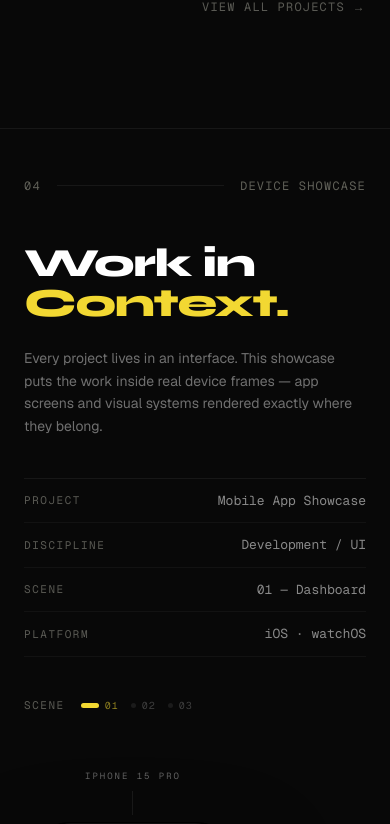
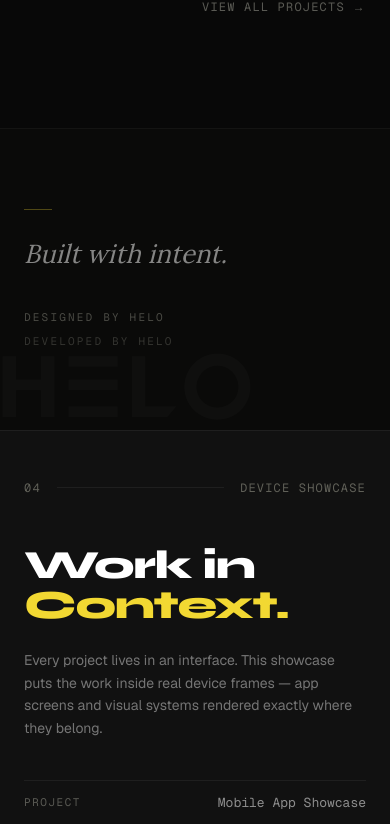
Before and after one commit to hectorslop1/imhelo, a Next.js app: page / in a window 390 px wide. Shown: the part 3076-3900 px from the top of the page. Built offline with nearby package versions, Linux system fonts and the light colour scheme.

Commit message:
feat: enhance layout with new Lora font for typographic contrast; add SectionBreak component for visual separation

```diff
--- a/src/app/layout.tsx
+++ b/src/app/layout.tsx
@@ -1,5 +1,5 @@
 import type { Metadata } from "next";
-import { Geist, Geist_Mono, Syne } from "next/font/google";
+import { Geist, Geist_Mono, Syne, Lora } from "next/font/google";
 import localFont from "next/font/local";
 import SmoothScroll from "@/components/ui/SmoothScroll";
 import CustomCursor from "@/components/ui/CustomCursor";
@@ -19,6 +19,15 @@ const syne = Syne({
   variable: "--font-syne",
   subsets: ["latin"],
   weight: ["400", "500", "600", "700", "800"],
+});
+
+// Lora — editorial serif, used very sparingly for typographic contrast moments.
+// Not for body text. Only for curated italic accents (section break, pull quotes).
+const lora = Lora({
+  variable: "--font-lora",
+  subsets: ["latin"],
+  weight: ["400", "700"],
+  style: ["normal", "italic"],
 });
 
 // Singapore Sling — custom display font used only for the HELO wordmark
@@ -45,7 +54,7 @@ export default function RootLayout({
   return (
     <html
       lang="en"
-      className={`${geistSans.variable} ${geistMono.variable} ${syne.variable} ${singaporeSling.variable} antialiased`}
+      className={`${geistSans.variable} ${geistMono.variable} ${syne.variable} ${lora.variable} ${singaporeSling.variable} antialiased`}
     >
       <body className="bg-[#0d0d0d] text-[#f5efe6] min-h-screen overflow-x-hidden">
         <CustomCursor />
--- a/src/app/page.tsx
+++ b/src/app/page.tsx
@@ -3,6 +3,7 @@ import Hero from '@/components/sections/Hero'
 import Intro from '@/components/sections/Intro'
 import Services from '@/components/sections/Services'
 import SelectedWork from '@/components/sections/SelectedWork'
+import SectionBreak from '@/components/sections/SectionBreak'
 import DeviceShowcase from '@/components/sections/DeviceShowcase'
 import Experience from '@/components/sections/Experience'
 import Marquee from '@/components/sections/Marquee'
@@ -17,6 +18,7 @@ export default function Home() {
         <Intro />
         <Services />
         <SelectedWork />
+        <SectionBreak />
         <DeviceShowcase />
         <Experience />
         <Marquee />
--- a/src/components/sections/ContactFooter.tsx
+++ b/src/components/sections/ContactFooter.tsx
@@ -1,15 +1,58 @@
+'use client'
+
+import { useState, useEffect } from 'react'
 import Link from 'next/link'
 import { ArrowUpRight } from 'lucide-react'
 
 const SOCIAL_LINKS = [
-  { label: 'GitHub', href: 'https://github.com/hectorslop1' },
+  { label: 'GitHub',   href: 'https://github.com/hectorslop1' },
   { label: 'LinkedIn', href: 'https://linkedin.com/in/imhelo' },
   { label: 'Dribbble', href: 'https://dribbble.com/imhelo' },
 ]
 
+// ─── LocalTime ────────────────────────────────────────────────────────────────
+//
+// Displays the current local time in San Diego (America/Los_Angeles).
+// Updates every second via setInterval.
+//
+// Hydration-safe: `suppressHydrationWarning` tells React to skip the server/client
+// mismatch warning for this span, which is intentional — time is always
+// different between SSR and client render.
+//
+// Format: "San Diego, CA · 09:42 PM"
+// To change the timezone: update the `timeZone` option below.
+
+function LocalTime() {
+  const [time, setTime] = useState<string | null>(null)
+
+  useEffect(() => {
+    const tick = () => {
+      setTime(
+        new Date().toLocaleTimeString('en-US', {
+          timeZone: 'America/Los_Angeles',
+          hour:     '2-digit',
+          minute:   '2-digit',
+          hour12:   true,
+        })
+      )
+    }
+    tick()
+    const id = setInterval(tick, 1000)
+    return () => clearInterval(id)
+  }, [])
+
+  return (
+    <span suppressHydrationWarning>
+      {time ? `San Diego, CA · ${time}` : 'San Diego, CA'}
+    </span>
+  )
+}
+
+// ─── ContactFooter ────────────────────────────────────────────────────────────
+
 export default function ContactFooter() {
   return (
-    <footer className="border-t border-white/[0.06]">
+    <footer className="border-t border-white/[0.06]" style={{ background: '#080808' }}>
       <div className="max-w-[1400px] mx-auto px-6 lg:px-16">
 
         {/* Section header */}
@@ -25,8 +68,8 @@ export default function ContactFooter() {
           <h2
             className="font-extrabold leading-[0.95] mb-12"
             style={{
-              fontSize: 'clamp(72px, 12vw, 160px)',
-              fontFamily: 'var(--font-syne)',
+              fontSize:      'clamp(72px, 12vw, 160px)',
+              fontFamily:    'var(--font-syne)',
               letterSpacing: '-0.03em',
             }}
           >
@@ -68,8 +111,9 @@ export default function ContactFooter() {
                   </a>
                 ))}
               </div>
+              {/* Live local time — updates every second, hydration-safe */}
               <p className="text-[12px] font-mono text-[#606058] tracking-widest">
-                San Diego, CA · 2026
+                <LocalTime />
               </p>
             </div>
           </div>
--- a/src/components/sections/DeviceShowcase.tsx
+++ b/src/components/sections/DeviceShowcase.tsx
@@ -594,7 +594,7 @@ export default function DeviceShowcase() {
   const [overlayOpen, setOverlayOpen] = useState(false)
 
   return (
-    <section className="border-t border-white/[0.06] overflow-hidden">
+    <section className="border-t border-white/[0.06] overflow-hidden" style={{ background: '#111111' }}>
       <div className="max-w-[1400px] mx-auto px-6 lg:px-16">
 
         {/* Section header strip */}
--- a/src/components/sections/Experience.tsx
+++ b/src/components/sections/Experience.tsx
@@ -1,5 +1,6 @@
 'use client'
 
+import { Fragment } from 'react'
 import { motion, useReducedMotion } from 'motion/react'
 import { experiences, type Experience } from '@/data/experience'
 import { skills } from '@/data/skills'
@@ -57,9 +58,21 @@ function Toolkit({ reduced }: { reduced: boolean }) {
             <p className="text-[11px] font-mono text-[#4a4a44] tracking-[0.14em] uppercase mb-3">
               {group.label}
             </p>
-            <div className="flex flex-wrap gap-1.5">
-              {group.items.map((item) => (
-                <SkillChip key={item} label={item} />
+            {/* Items separated by · dots so adjacent chips read as distinct tokens */}
+            <div className="flex flex-wrap items-baseline gap-y-1.5">
+              {group.items.map((item, idx) => (
+                <Fragment key={item}>
+                  <SkillChip label={item} />
+                  {idx < group.items.length - 1 && (
+                    <span
+                      aria-hidden
+                      className="font-mono text-[#3a3a34] select-none"
+                      style={{ fontSize: '10px', margin: '0 4px' }}
+                    >
+                      ·
+                    </span>
+                  )}
+                </Fragment>
               ))}
             </div>
             {i < skills.length - 1 && (
--- a/src/components/sections/Marquee.tsx
+++ b/src/components/sections/Marquee.tsx
@@ -19,6 +19,7 @@ export default function Marquee() {
     <section
       aria-hidden
       className="border-t border-white/[0.06] overflow-hidden select-none py-12"
+      style={{ background: '#080808' }}
     >
       <div className="relative">
 
--- /dev/null
+++ b/src/components/sections/SectionBreak.tsx
@@ -0,0 +1,103 @@
+'use client'
+
+import { motion, useReducedMotion } from 'motion/react'
+
+// ─── SectionBreak ─────────────────────────────────────────────────────────────
+//
+// Visual chapter break between Selected Work and Device Showcase.
+// Feels like a typographic intermission — not a banner, not a section.
+//
+// Structure:
+//   Ghost HELO — massive, near-invisible, anchored bottom-left
+//   Yellow accent line — 28px, 1px, very subtle
+//   Lora italic statement — "Built with intent."  ← only serif moment on the page
+//   Byline — two mono lines, right-aligned on desktop
+//
+// To change the phrase: edit the <p> content below.
+// To change the ghost opacity: adjust rgba(255,255,255,0.024)
+// Background is #0a0a09 — intentionally between hero #080808 and body #0d0d0d.
+
+const EASE = [0.16, 1, 0.3, 1] as const
+
+export default function SectionBreak() {
+  const reduced = useReducedMotion() ?? false
+
+  return (
+    <section
+      className="relative border-t border-white/[0.04] overflow-hidden"
+      style={{ background: '#0a0a09' }}
+    >
+      {/* ── Ghost HELO watermark ── */}
+      {/* Bottom-left anchor. Ultra-faint — present for depth, invisible at a glance. */}
+      <div
+        aria-hidden
+        className="absolute bottom-0 left-0 pointer-events-none select-none"
+        style={{
+          fontFamily:    'var(--font-singapore-sling)',
+          fontSize:      'clamp(100px, 20vw, 300px)',
+          color:         'rgba(255,255,255,0.024)',
+          letterSpacing: '0.04em',
+          lineHeight:    0.85,
+          transform:     'translateX(-0.025em)',
+        }}
+      >
+        HELO
+      </div>
+
+      {/* ── Editorial content ── */}
+      <div className="relative z-10 max-w-[1400px] mx-auto px-6 lg:px-16 py-20 lg:py-28">
+        <div className="grid grid-cols-1 lg:grid-cols-[1fr_auto] items-end gap-10 lg:gap-24">
+
+          {/* Left: statement */}
+          <motion.div
+            initial={reduced ? {} : { opacity: 0, y: 14 }}
+            whileInView={{ opacity: 1, y: 0 }}
+            viewport={{ once: true, margin: '-60px' }}
+            transition={{ duration: 0.9, ease: EASE }}
+          >
+            {/* Yellow accent line — 1px, 28px wide, very subtle */}
+            <div
+              aria-hidden
+              style={{
+                width:        28,
+                height:       '1px',
+                background:   'rgba(242,216,50,0.3)',
+                marginBottom: '1.75rem',
+              }}
+            />
+
+            {/* Lora italic phrase — only serif text on the entire page */}
+            <p
+              style={{
+                fontFamily: 'var(--font-lora)',
+                fontStyle:  'italic',
+                fontSize:   'clamp(26px, 3.8vw, 50px)',
+                color:      'rgba(255,255,255,0.5)',
+                lineHeight: 1.2,
+              }}
+            >
+              Built with intent.
+            </p>
+          </motion.div>
+
+          {/* Right: byline */}
+          <motion.div
+            initial={reduced ? {} : { opacity: 0 }}
+            whileInView={{ opacity: 1 }}
+            viewport={{ once: true, margin: '-60px' }}
+            transition={{ duration: 0.9, ease: EASE, delay: 0.2 }}
+            className="flex flex-col gap-2 lg:items-end shrink-0"
+          >
+            <p className="text-[11px] font-mono text-[#4a4a44] tracking-[0.2em] uppercase">
+              Designed by HELO
+            </p>
+            <p className="text-[11px] font-mono text-[#343430] tracking-[0.2em] uppercase">
+              Developed by HELO
+            </p>
+          </motion.div>
+
+        </div>
+      </div>
+    </section>
+  )
+}
--- a/src/components/sections/SelectedWork.tsx
+++ b/src/components/sections/SelectedWork.tsx
@@ -160,6 +160,7 @@ export default function SelectedWork() {
   return (
     <section
       className="border-t border-white/[0.06]"
+      style={{ background: '#080808' }}
       onMouseMove={handleMouseMove}
     >
       {/* ── Floating thumbnail — fixed, follows cursor ── */}
```
